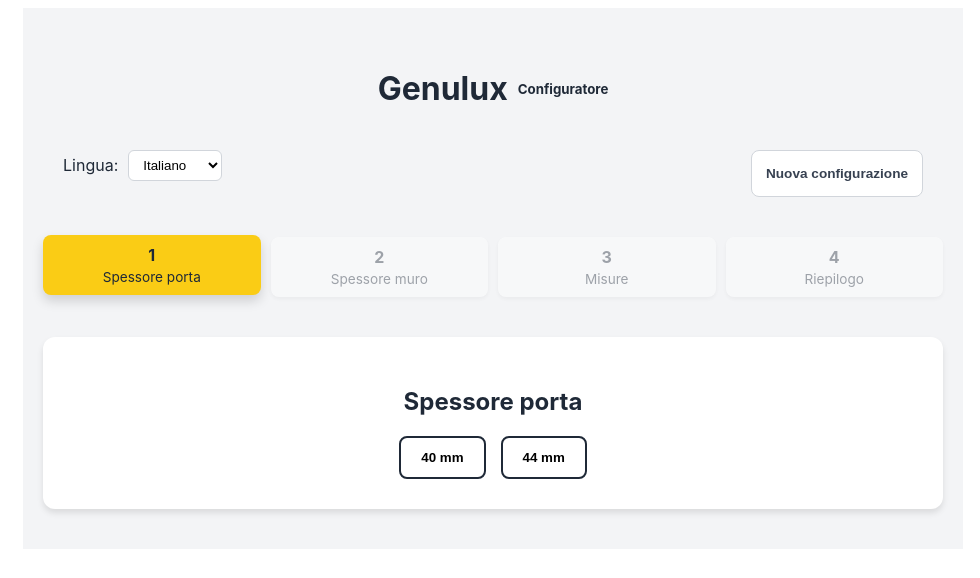
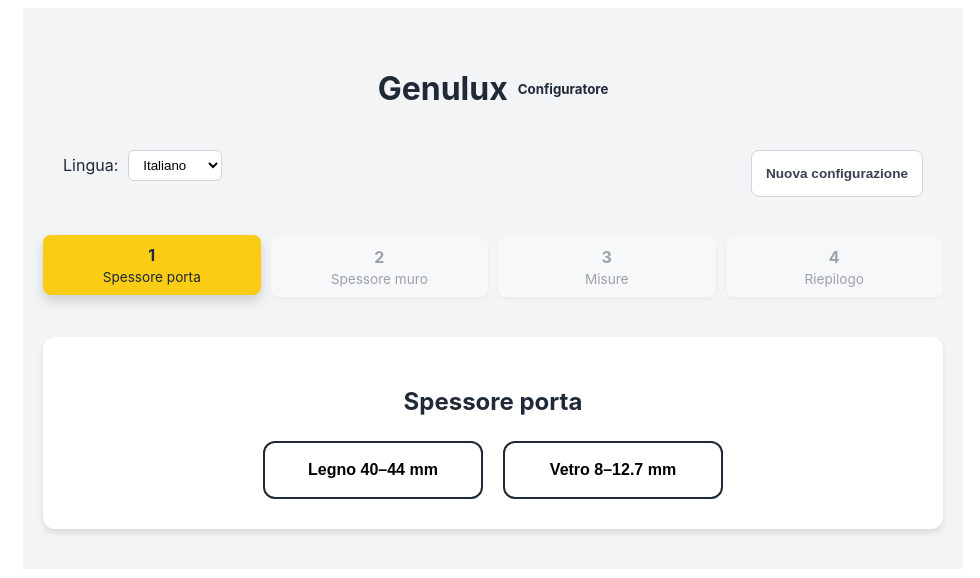
Before and after one commit to danilopiccinni/genulux-configurator, a Vue app: page /door-thickness in a window 1280 px wide. Shown: the top 578 px of the page, without its empty margins (147-1127 px from the left). Built offline with nearby package versions, Linux system fonts and the light colour scheme.

Commit message:
Refactor door thickness selection with wood and glass options

```diff
--- a/src/components/StepDoorThickness.vue
+++ b/src/components/StepDoorThickness.vue
@@ -1,69 +1,151 @@
 <template>
   <div class="step-card">
-    <h2>{{locales[config.currentLang].doorThickness}}</h2>
+
+    <h2>
+      {{ locales[config.currentLang].doorThickness }}
+    </h2>
+
     <div class="button-group">
+
       <button
-        v-for="val in data.doorThicknessOptions"
-        :key="val"
-        :class="{ active: config.door === val }"
-        @click="select(val)"
+        :class="{ active: config.door === 'wood' }"
+        @click="select('wood')"
       >
-        {{ val }} mm
+
+        <strong>
+          {{ locales[config.currentLang].woodDoor }}
+        </strong>
+
       </button>
+
+
+
+      <button
+        :class="{ active: config.door === 'glass' }"
+        @click="select('glass')"
+      >
+
+        <strong>
+          {{ locales[config.currentLang].glassDoor }}
+        </strong>
+
+      </button>
+
     </div>
+
   </div>
 </template>
 
 <script setup>
+
 import { useRouter } from 'vue-router'
 import { locales } from '../locales'
 
-const props = defineProps({ config: Object, data: Object })
+const props = defineProps({
+  config: Object,
+  data: Object
+})
+
 const router = useRouter()
 
-function select(value) {
-  props.config.door = value
+function select(type) {
+
+  props.config.door = type
+
   props.config.currentStep = '/wall-thickness'
+
   router.push('/wall-thickness')
+
 }
+
 </script>
 
+<style scoped>
 
-<style scoped>
-.step-card {
-  background: v-bind('data.colors.cardBg');
-  padding: 30px;
-  border-radius: 12px;
-  box-shadow: v-bind('data.colors.cardShadow');
-  text-align: center;
-  transition: transform 0.3s;
+.step-card{
+
+  background:v-bind('data.colors.cardBg');
+
+  padding:30px;
+
+  border-radius:12px;
+
+  box-shadow:v-bind('data.colors.cardShadow');
+
+  text-align:center;
+
 }
 
-.button-group {
-  display: flex;
-  gap: 15px;
-  justify-content: center;
-  flex-wrap: wrap;
-  margin-top: 20px;
+.button-group{
+
+  display:flex;
+
+  justify-content:center;
+
+  gap:20px;
+
+  flex-wrap:wrap;
+
+  margin-top:25px;
+
 }
 
-button {
-  padding: 12px 20px;
-  border-radius: 8px;
-  border: 2px solid v-bind('data.colors.primary');
-  background: v-bind('data.colors.buttonBg');
-  cursor: pointer;
-  font-weight: 600;
-  transition: all 0.2s;
+button{
+
+  min-width:220px;
+
+  padding:18px;
+
+  border-radius:12px;
+
+  border:2px solid v-bind('data.colors.primary');
+
+  background:v-bind('data.colors.buttonBg');
+
+  cursor:pointer;
+
+  transition:all .25s ease;
+
+  display:flex;
+
+  flex-direction:column;
+
+  align-items:center;
+
+  gap:8px;
+
 }
 
-button.active {
-  background: v-bind('data.colors.buttonActive');
-  color: v-bind('data.colors.buttonActiveText');
-  border-color: v-bind('data.colors.buttonActive');
+button strong{
+
+  font-size:1rem;
+
 }
 
-button:hover {
-  background: v-bind('data.colors.buttonHover');
+button small{
+
+  font-size:.85rem;
+
+  opacity:.8;
+
 }
+
+button:hover{
+
+  background:v-bind('data.colors.buttonHover');
+
+  transform:translateY(-2px);
+
+}
+
+button.active{
+
+  background:v-bind('data.colors.buttonActive');
+
+  color:v-bind('data.colors.buttonActiveText');
+
+  border-color:v-bind('data.colors.buttonActive');
+
+}
+
 </style>
--- a/src/components/Summary.vue
+++ b/src/components/Summary.vue
@@ -120,7 +120,11 @@
           {{ locales[currentLang].doorThickness }}:
         </b>
 
-        {{ config.door }} mm
+        {{
+          config.door === 'wood'
+            ? locales[currentLang].woodDoor
+            : locales[currentLang].glassDoor
+        }}
 
       </p>
 
--- a/src/components/SummaryPrint.vue
+++ b/src/components/SummaryPrint.vue
@@ -194,13 +194,15 @@
               {{ locales[currentLang].doorThickness }}
             </th>
 
-
             <td>
 
-              {{ door }} mm
+              {{
+                door === 'wood'
+                  ? locales[currentLang].woodDoor
+                  : locales[currentLang].glassDoor
+              }}
 
             </td>
-
 
           </tr>
 
--- a/src/locales.js
+++ b/src/locales.js
@@ -62,6 +62,10 @@
 
     availabilityUnavailable: "Misura non disponibile",
     availabilityContact: "Contattare il nostro ufficio commerciale",
+
+    // Tipo di porta
+    woodDoor: 'Legno 40–44 mm',
+    glassDoor: 'Vetro 8–12.7 mm',
   },
 
   en: {
@@ -127,6 +131,10 @@
 
     availabilityUnavailable: "Size unavailable",
     availabilityContact: "Contact our sales office",
+
+    // Tipo di porta
+    woodDoor: 'Wood 40–44 mm',
+    glassDoor: 'Glass 8–12.7 mm',
   },
 
   de: {
@@ -192,6 +200,10 @@
 
     availabilityUnavailable: "Maß nicht verfügbar",
     availabilityContact: "Kontaktieren Sie unser Verkaufsbüro",
+
+    //Tipo di porta
+    woodDoor: 'Holz 40–44 mm',
+    glassDoor: 'Glas 8–12.7 mm',
   },
 
   es: {
@@ -257,6 +269,10 @@
 
     availabilityUnavailable: "Medida no disponible",
     availabilityContact: "Contactar con la oficina comercial",
+
+    // tipo di porta
+    woodDoor: 'Mader 40–44 mma',
+    glassDoor: 'Vidri 8–12.7 mmo',
   },
 
   fr: {
@@ -322,5 +338,9 @@
 
     availabilityUnavailable: "Dimension non disponible",
     availabilityContact: "Contacter notre service commercial",
+
+    // Tipo di porta
+    woodDoor: 'Bois 40–44 mm',
+    glassDoor: 'Verre 8–12.7 mm',
   }
 }
```
